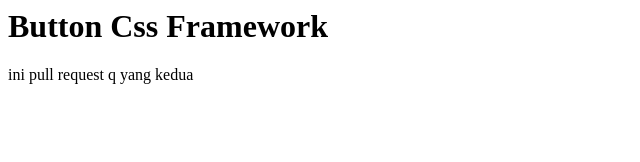
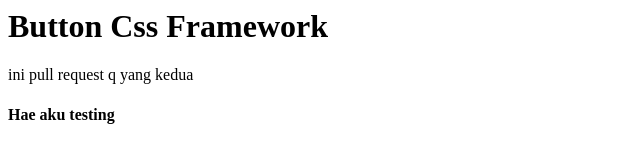
Before and after one commit to soniiata/button-css, a plain HTML site: page index.html in a window 1280 px wide. Shown: the whole page, without its empty margins (0-640 px from the left). Drawn offline with Linux system fonts and the light colour scheme.

Commit message:
hae aku testing

```diff
--- a/index.html
+++ b/index.html
@@ -5,5 +5,6 @@
 	<body>
 		<h1>Button Css Framework</h1>
 		<p>ini pull request q yang kedua</p>
+		<h4>Hae aku testing</h4>
 	</body>
 </html>
```
